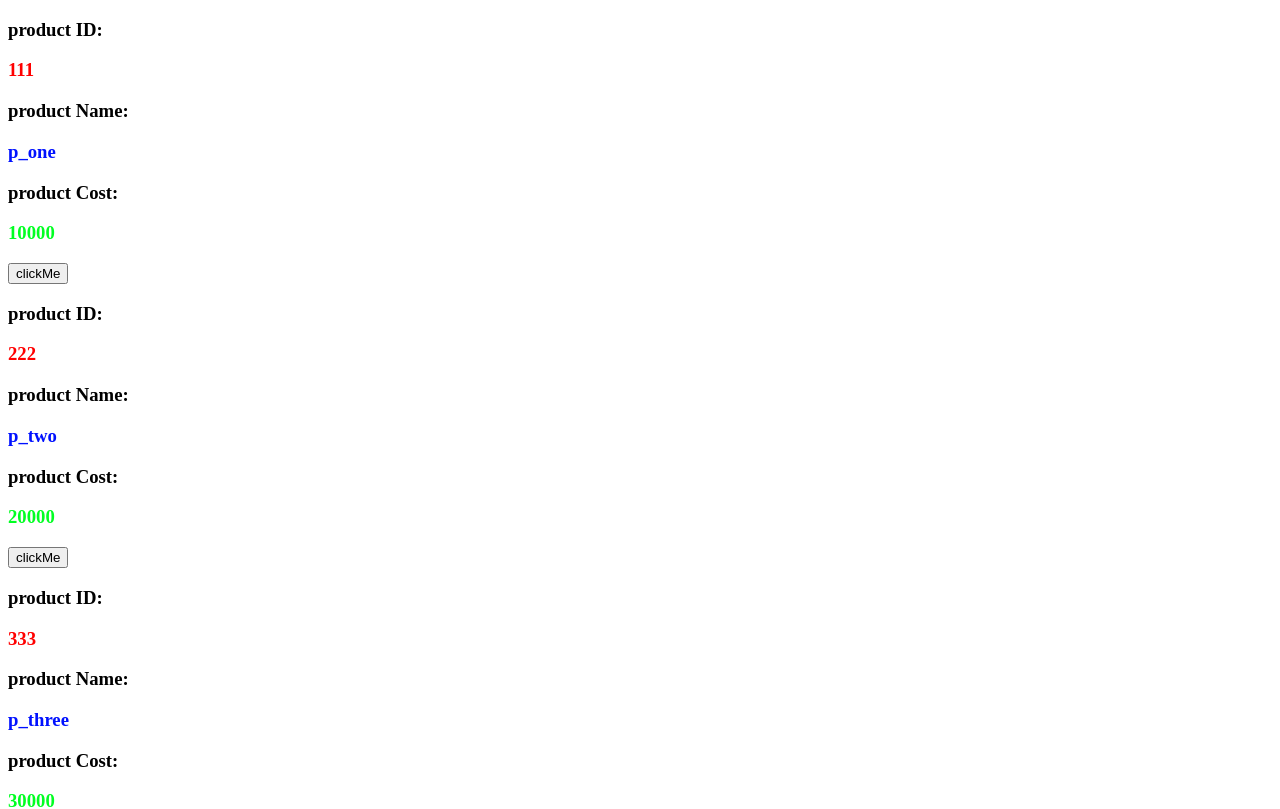
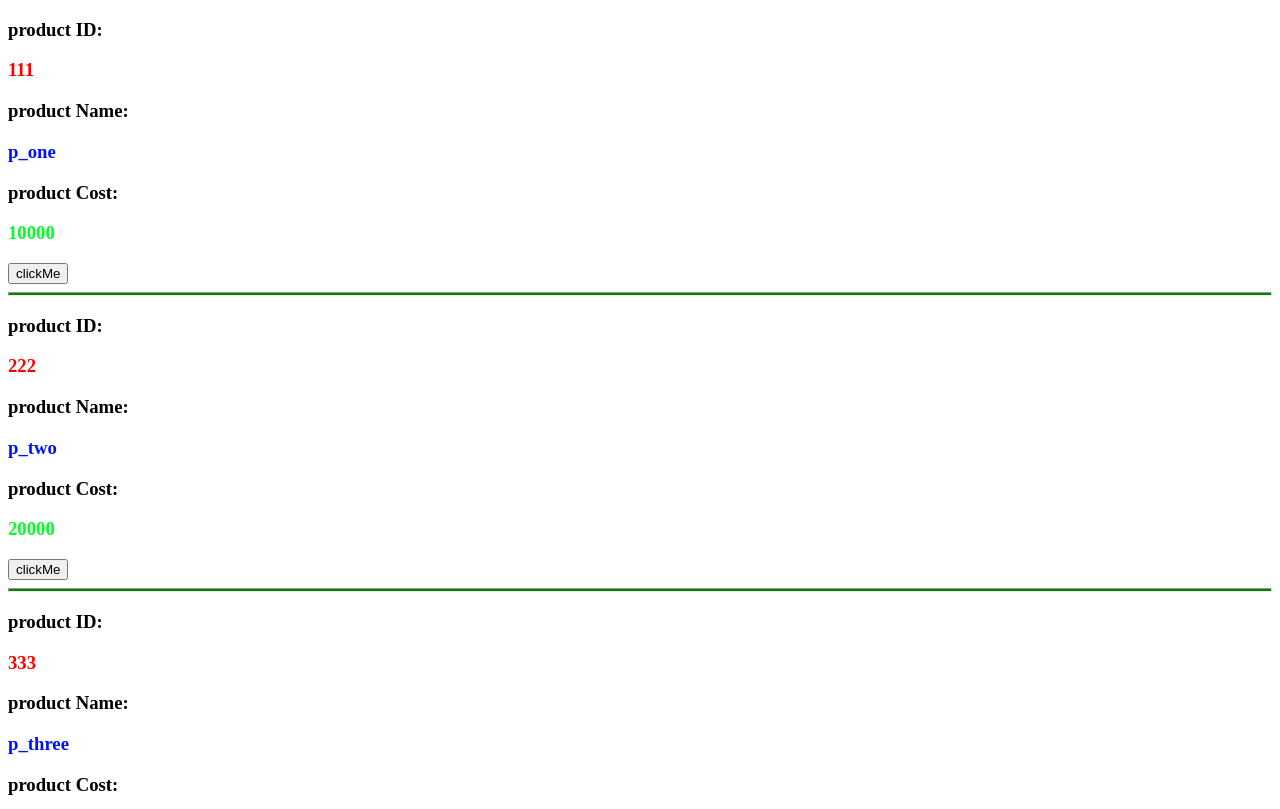
Before and after one commit to ps0305/ng-CbC, an Angular app: page / in a window 1280 px wide. Shown: the top 809 px of the page. Built offline with nearby package versions, Linux system fonts and the light colour scheme.

Commit message:
@Output() decorator

```diff
--- a/src/app/child/child.component.html
+++ b/src/app/child/child.component.html
@@ -1,4 +1,6 @@
-<h3> product ID:<p style="color: red">{{product_id}}</p></h3>
-<h3> product Name:<p style="color: rgb(0, 17, 255)">{{product_name}}</p></h3>
-<h3> product Cost:<p style="color: rgb(0, 255, 34)">{{product_cost}}</p></h3>
+<h3>product ID:<p style="color: red">{{p_id}}</p></h3>
+<h3>product Name:<p style="color: rgb(0, 17, 255)">{{p_name}}</p></h3>
+<h3>product Cost:<p style="color: rgb(0, 255, 34)">{{p_cost}}</p></h3>
+
 <button (click)="clickMe">clickMe</button>
+<hr style="height: 2px; background-color: green">
--- a/src/app/child/child.component.ts
+++ b/src/app/child/child.component.ts
@@ -1,5 +1,6 @@
 import { Component, OnInit, Input ,Output} from '@angular/core';
 import { EventEmitter } from '@angular/core';
+import {Alert} from 'selenium-webdriver';
 
 @Component({
   selector: 'app-child',
@@ -7,20 +8,19 @@ import { EventEmitter } from '@angular/core';
   styleUrls: ['./child.component.css']
 })
 export class ChildComponent implements OnInit {
-  @Input('_id') product_id;
-  @Input('_name') product_name;
-  @Input('_cost') product_cost;
+  @Input('_id') p_id;
+  @Input('_name') p_name;
+  @Input('_cost') p_cost;
+
   @Output() sendData:EventEmitter <any> = new EventEmitter();
 
-    constructor() {
-
-     }
+    constructor() {}
 
   ngOnInit() {
 
   }
   public clickMe(){
-    this.sendData.emit(this.product_id+"..."+this.product_name+"..."+this.product_cost);
+    this.sendData.emit(this.p_id+"..."+this.p_name+"..."+this.p_cost);
   }
 
 }
--- a/src/app/parent/parent.component.html
+++ b/src/app/parent/parent.component.html
@@ -1,7 +1,7 @@
 <app-child
-  [_id]='x.p_id'
-  [_name]='x.p_name'
-  [_cost]='x.p_cost'
+  [_id]="x.p_id"
+  [_name]="x.p_name"
+  [_cost]="x.p_cost"
+  (sendData)= "clickMe($event)"
   *ngFor ="let x of data">
-  (sendData)= "clickMe($event)"
-</app-child>
+  </app-child>
--- a/src/app/parent/parent.component.ts
+++ b/src/app/parent/parent.component.ts
@@ -10,7 +10,7 @@ export class ParentComponent implements OnInit {
   private data:Array<any>;
 
   constructor() {
-    this.data=[
+    this.data = [
       {p_id:111,p_name:'p_one', p_cost:10000},
       {p_id:222,p_name:'p_two',p_cost:20000},
       {p_id:333,p_name:'p_three',p_cost:30000},
@@ -21,7 +21,7 @@ export class ParentComponent implements OnInit {
 
   ngOnInit() {
   }
-  public click(data){
+  public clickMe(data){
     alert(data);
   }
 
```
